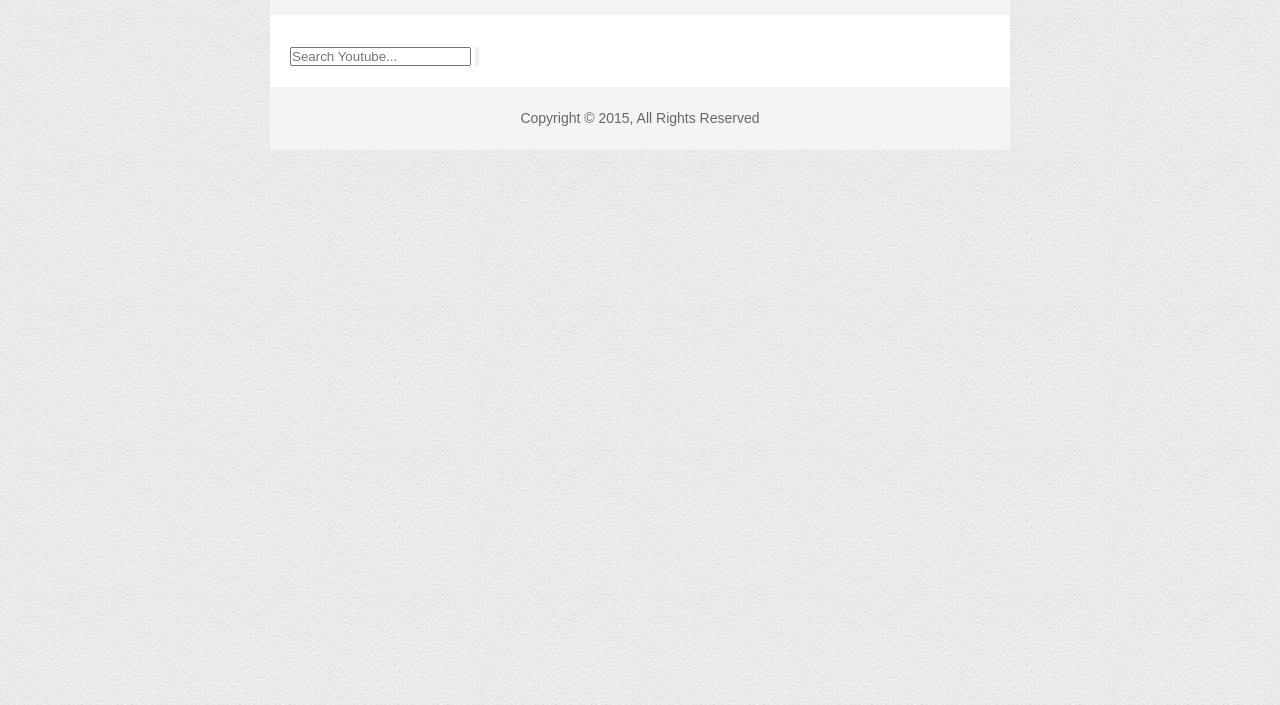
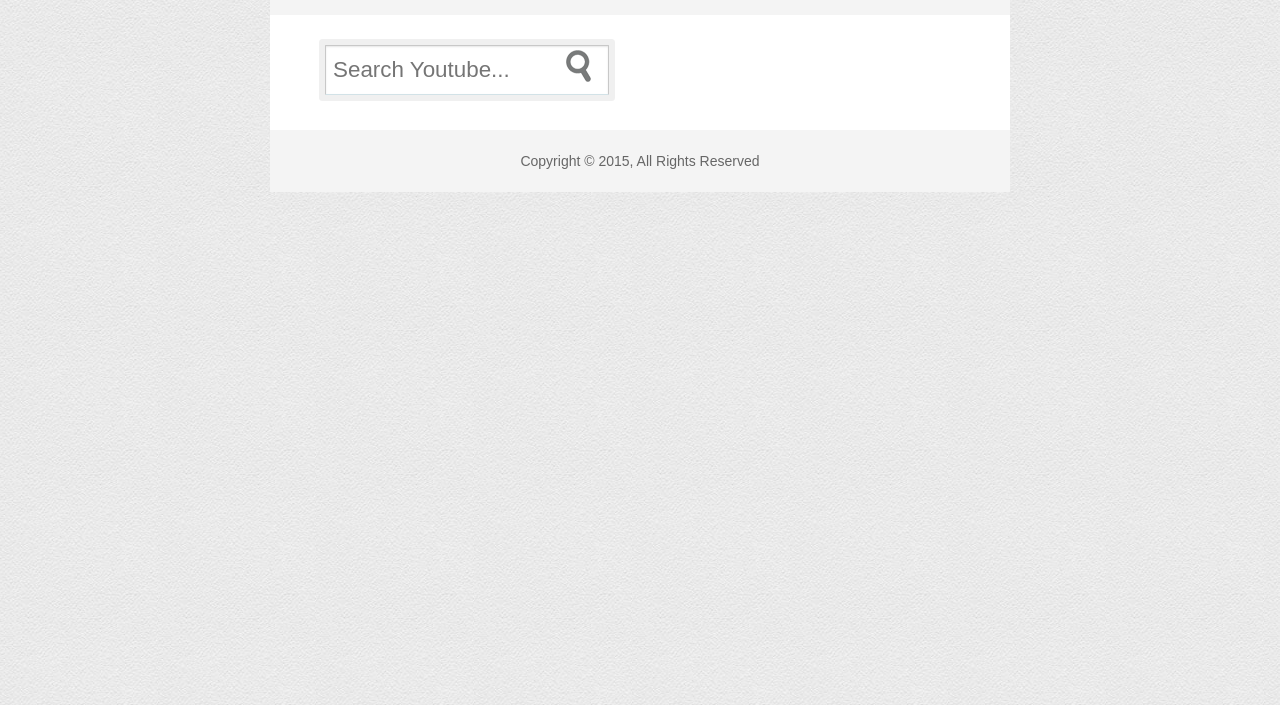
Before and after one commit to CyanGiant/Stack-Skills-Youtube-Search-Engine-lesson-3, a plain HTML site: page index.html in a window 1280 px wide. Shown: the part 95-800 px from the top of the page. Drawn offline with nearby package versions, Linux system fonts and the light colour scheme.

Commit message:
first commit for search styling and animation, styles the searchbox and animates on click, using jQuery

```diff
--- a/css/style.css
+++ b/css/style.css
@@ -49,3 +49,56 @@ footer{
   background: #f4f4f4;
   text-align: center;
 }
+
+#search-form{
+  display: block;
+  margin-bottom: 15px;
+}
+.fieldContainer{
+  display: block;
+  position: relative;
+  width: 90%;
+  margin: 0 auto;
+}
+
+.search-field{
+  -moz-box-sizing:border-box;
+  -webkit-box-sizing:border-box;
+  box-sizing:border-box;
+  display: block;
+  width: 45%;
+  padding: 11px 7px;
+  padding-right: 43px;
+  background: #fff;
+  color: #ccc;
+  border:1px solid #c8c8c8;
+  font-size: 1.6em;
+  border-bottom-color: #d2e2e7;
+  -moz-border-radius: 1px;
+  -webkit-border-radius: 1px;
+  border-radius: 1px;
+  -mox-box-shadow: inset 0 1px 2px rgba(0,0,0,0.1), 0 0 0 6px #f0f0f0;
+  -webkit-box-shadow: inset 0 1px 2px rgba(0,0,0,0.1), 0 0 0 6px #f0f0f0;
+  box-shadow: inset 0 1px 2px rgba(0,0,0,0.1), 0 0 0 6px #f0f0f0;
+
+}
+
+#search-btn{
+  position: absolute;
+  right: 360px;
+  top: 5px;
+  height: 32px;
+  width: 32px;
+  border: 0;
+  cursor: pointer;
+  zoom: 1;
+  filter:alpha(opacity=65);
+  opacity: 0.65;
+  background: transparent url(../img/search.png) top left no-repeat;
+}
+
+
+#search-btn:hover{
+  filter:alpha(opacity=90);
+  opacity: 0.9;
+}
--- a/index.html
+++ b/index.html
@@ -20,7 +20,7 @@
     <section>
       <form id='search-form' name='search-form' onsubmit='return search()'>
         <div class='fieldContainer'>
-          <input type='search' id='query' class='searchField' placeholder="Search Youtube...">
+          <input type='search' id='query' class='search-field' placeholder="Search Youtube...">
           <input type='submit' name='search-btn' id='search-btn' value=''>
         </div>
       </form>
--- a/js/script.js
+++ b/js/script.js
@@ -0,0 +1,27 @@
+//searchbar handler
+$(function(){
+ var searchField = $('#query');
+ var icon = $('#search-btn');
+
+ //focus event handler
+ $(searchField).on('focus', function(){
+  $(this).animate({
+    width:'100%'
+  },400);
+  $(icon).animate({
+    right: '10px'
+  },400);
+ });
+
+ //blur event handler
+  $(searchField).on('blur', function(){
+    if(searchField.val() === ''){
+      $(searchField).animate({
+        width: '45%'
+      },400, function(){});
+      $(icon).animate({
+        right: '360px'
+      },400, function(){});
+    }
+ });
+});
```
